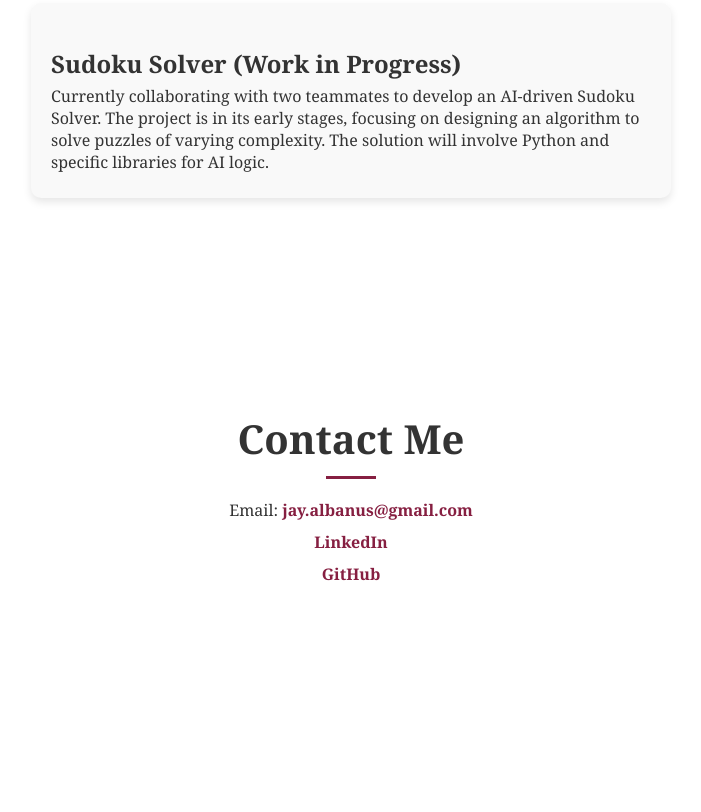
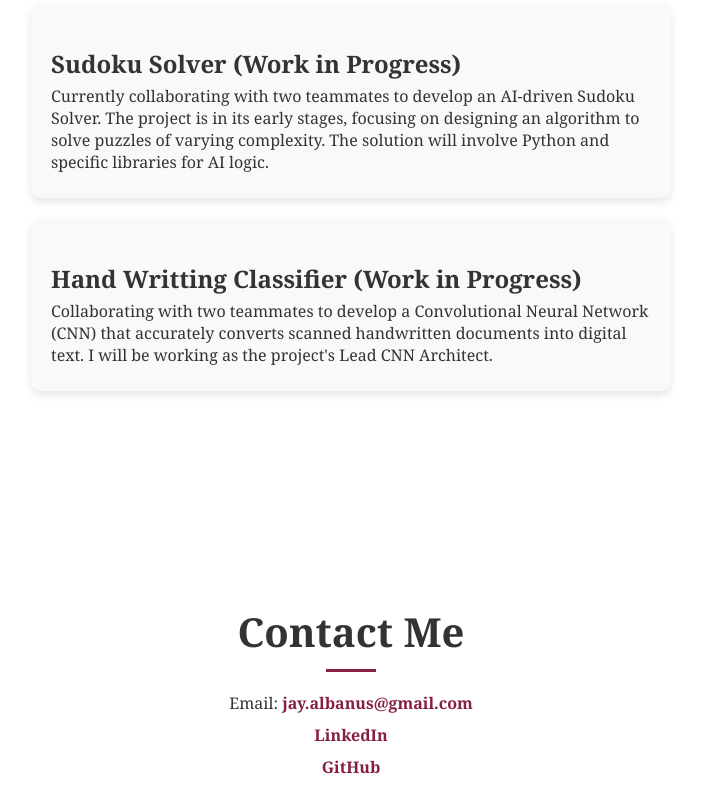
Before and after one commit to JasonAlbanus/JasonAlbanus.github.io, a plain HTML site: page index.html in a window 1280 px wide. Shown: the part 2379-3191 px from the top of the page, without its empty margins (289-990 px from the left). Before the commit the page ends 3060 px from the top, so only its background shows below. Drawn offline with Linux system fonts and the light colour scheme.

Commit message:
added another project

```diff
--- a/index.html
+++ b/index.html
@@ -285,6 +285,17 @@
       </p>
     </div>
   </div>
+
+  <!--  Hand Writting Classifier -->
+  <div class="card project-card">
+    <div class="project-content">
+      <h3>Hand Writting Classifier (Work in Progress)</h3>
+      <p>
+        Collaborating with two teammates to develop a Convolutional Neural Network (CNN) that accurately
+        converts scanned handwritten documents into digital text. I will be working as the project's Lead CNN Architect.
+      </p>
+    </div>
+  </div>
 </section>
 
 
```
